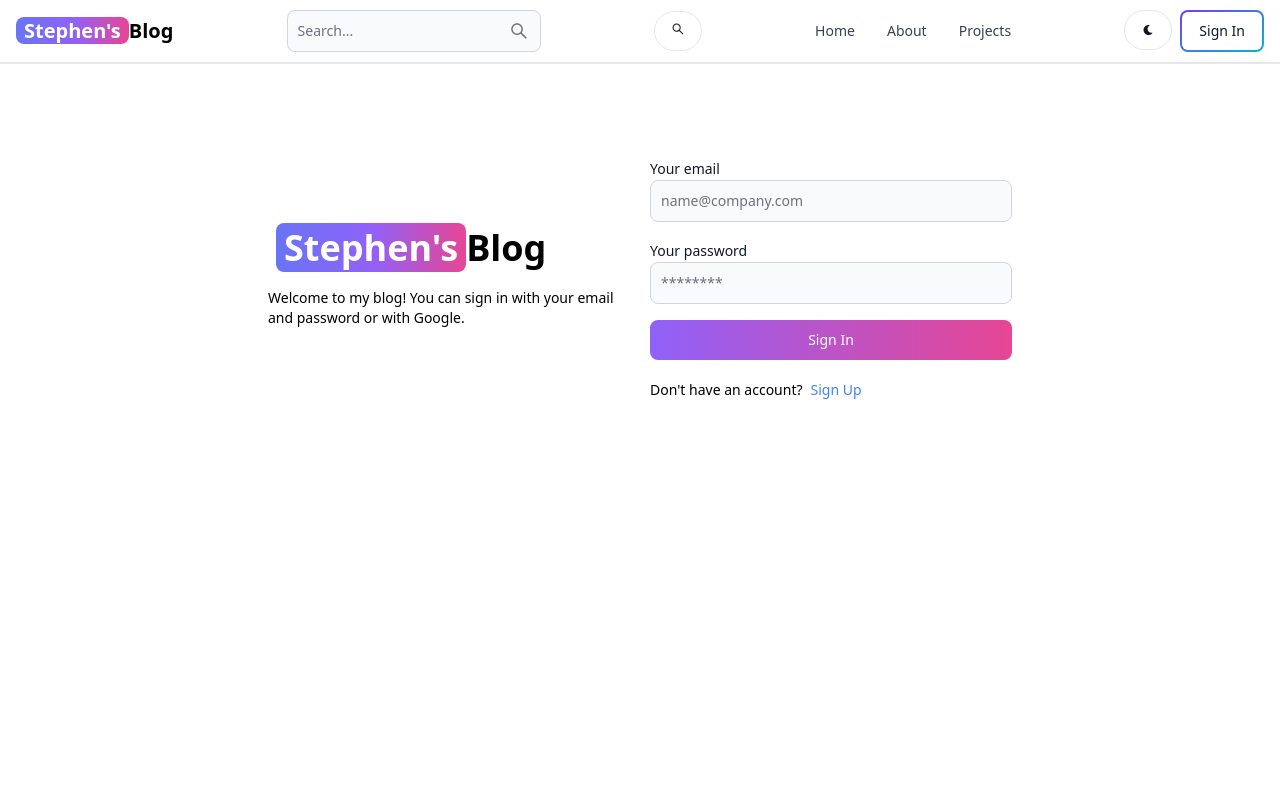
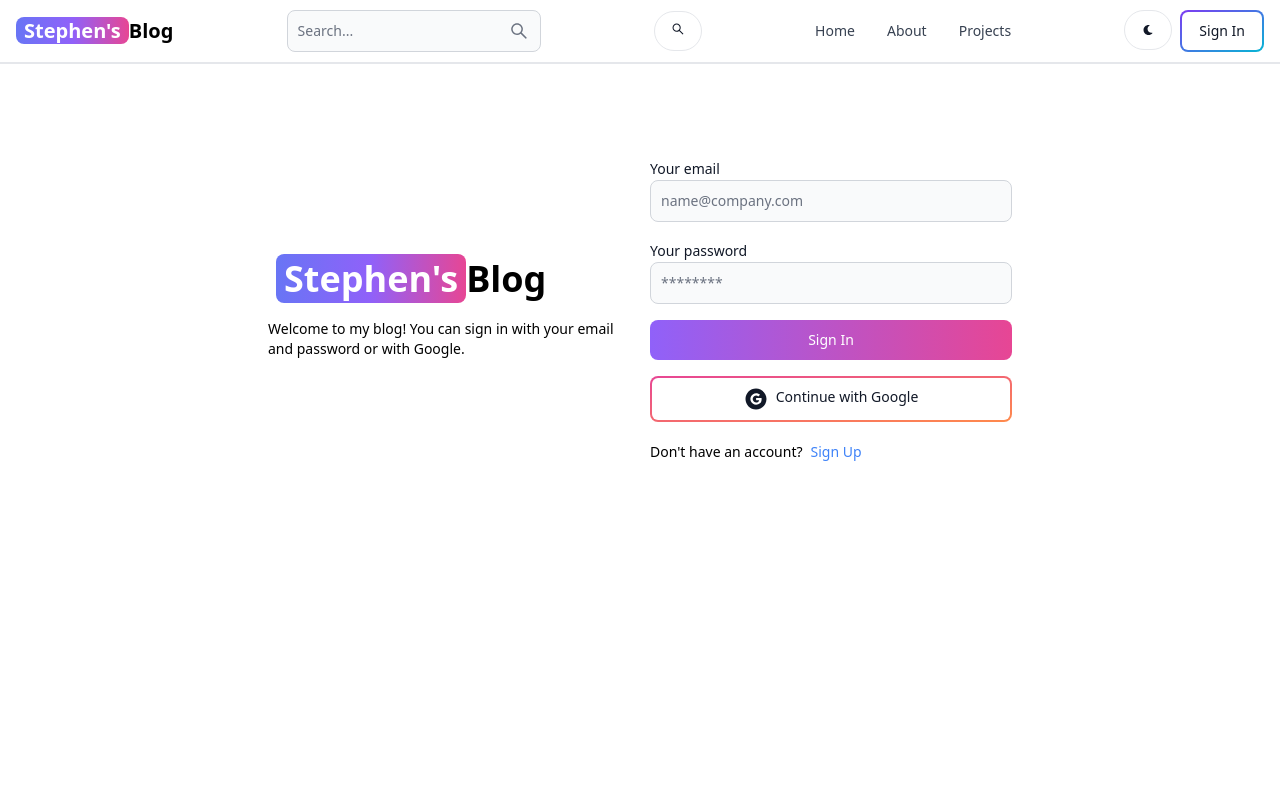
Before and after one commit to tungbinhdinh89/my_blog, a React (Vite) app in the folder client/: page /sign-in in a window 1280 px wide. Shown: the top 800 px of the page. Built offline with nearby package versions, Linux system fonts and the light colour scheme; no server answers.

Commit message:
add google oauth functionality

```diff
--- a/client/package.json
+++ b/client/package.json
@@ -11,6 +11,7 @@
   },
   "dependencies": {
     "@reduxjs/toolkit": "^2.2.4",
+    "firebase": "^10.11.1",
     "flowbite-react": "^0.9.0",
     "react": "^18.2.0",
     "react-dom": "^18.2.0",
--- /dev/null
+++ b/client/src/componets/OAuth.jsx
@@ -0,0 +1,51 @@
+import { Button } from "flowbite-react";
+import { AiFillGoogleCircle } from "react-icons/ai";
+import { GoogleAuthProvider, signInWithPopup, getAuth } from "firebase/auth";
+import { app } from "../firebase";
+import { useDispatch } from "react-redux";
+import { signInSuccess } from "../redux/user/userSlice.js";
+import { useNavigate } from "react-router-dom";
+
+export default function OAuth() {
+  const dispatch = useDispatch();
+  const navigate = useNavigate();
+  const auth = getAuth(app);
+
+  const handleGoogleClick = async () => {
+    const provider = new GoogleAuthProvider();
+    provider.setCustomParameters({ prompt: "select_account" });
+    try {
+      const resultsFromGoole = await signInWithPopup(auth, provider);
+      const res = await fetch("api/auth/google", {
+        method: "POST",
+        headers: { "Content-Type": "application/json" },
+        body: JSON.stringify({
+          name: resultsFromGoole.user.displayName,
+          email: resultsFromGoole.user.email,
+          googlePhotoUrl: resultsFromGoole.user.photoURL,
+        }),
+      });
+      console.log(res);
+
+      const data = await res.json();
+      console.log("data google", data);
+      if (res.ok) {
+        dispatch(signInSuccess(data));
+        navigate("/");
+      }
+    } catch (error) {
+      console.log(error);
+    }
+  };
+
+  return (
+    <Button
+      type="button"
+      gradientDuoTone="pinkToOrange"
+      outline
+      onClick={handleGoogleClick}
+    >
+      <AiFillGoogleCircle className="w-6 h-6 mr-2" /> Continue with Google
+    </Button>
+  );
+}
--- /dev/null
+++ b/client/src/firebase.js
@@ -0,0 +1,17 @@
+// Import the functions you need from the SDKs you need
+import { initializeApp } from "firebase/app";
+// TODO: Add SDKs for Firebase products that you want to use
+// https://firebase.google.com/docs/web/setup#available-libraries
+
+// Your web app's Firebase configuration
+const firebaseConfig = {
+  apiKey: import.meta.env.VITE_FIREBASE_API_KEY,
+  authDomain: "personal-blog-sp.firebaseapp.com",
+  projectId: "personal-blog-sp",
+  storageBucket: "personal-blog-sp.appspot.com",
+  messagingSenderId: "545384029809",
+  appId: "1:545384029809:web:a6a11595bccad347bb85d0",
+};
+
+// Initialize Firebase
+export const app = initializeApp(firebaseConfig);
--- a/client/src/pages/SignIn.jsx
+++ b/client/src/pages/SignIn.jsx
@@ -7,6 +7,7 @@ import {
   signInFailure,
   signInSuccess,
 } from "../redux/user/userSlice";
+import OAuth from "../componets/OAuth";
 
 export default function SignIn() {
   const navigate = useNavigate();
@@ -99,6 +100,7 @@ export default function SignIn() {
                 "Sign In"
               )}
             </Button>
+            <OAuth />
           </form>
           <div className="flex gap-2 text-sm mt-5">
             <span>Don't have an account?</span>
--- a/client/src/pages/SignUp.jsx
+++ b/client/src/pages/SignUp.jsx
@@ -1,6 +1,7 @@
 import { Alert, Button, Label, Spinner, TextInput } from "flowbite-react";
 import { useState } from "react";
 import { Link, useNavigate } from "react-router-dom";
+import OAuth from "../componets/OAuth";
 
 export default function SignUp() {
   const navigate = useNavigate();
@@ -104,6 +105,7 @@ export default function SignUp() {
                 "Sign Up"
               )}
             </Button>
+            <OAuth />
           </form>
           <div className="flex gap-2 text-sm mt-5">
             <span>Have an account?</span>
```
Also changed, not shown: 1 other file (tests, documents, lock files or other folders).
